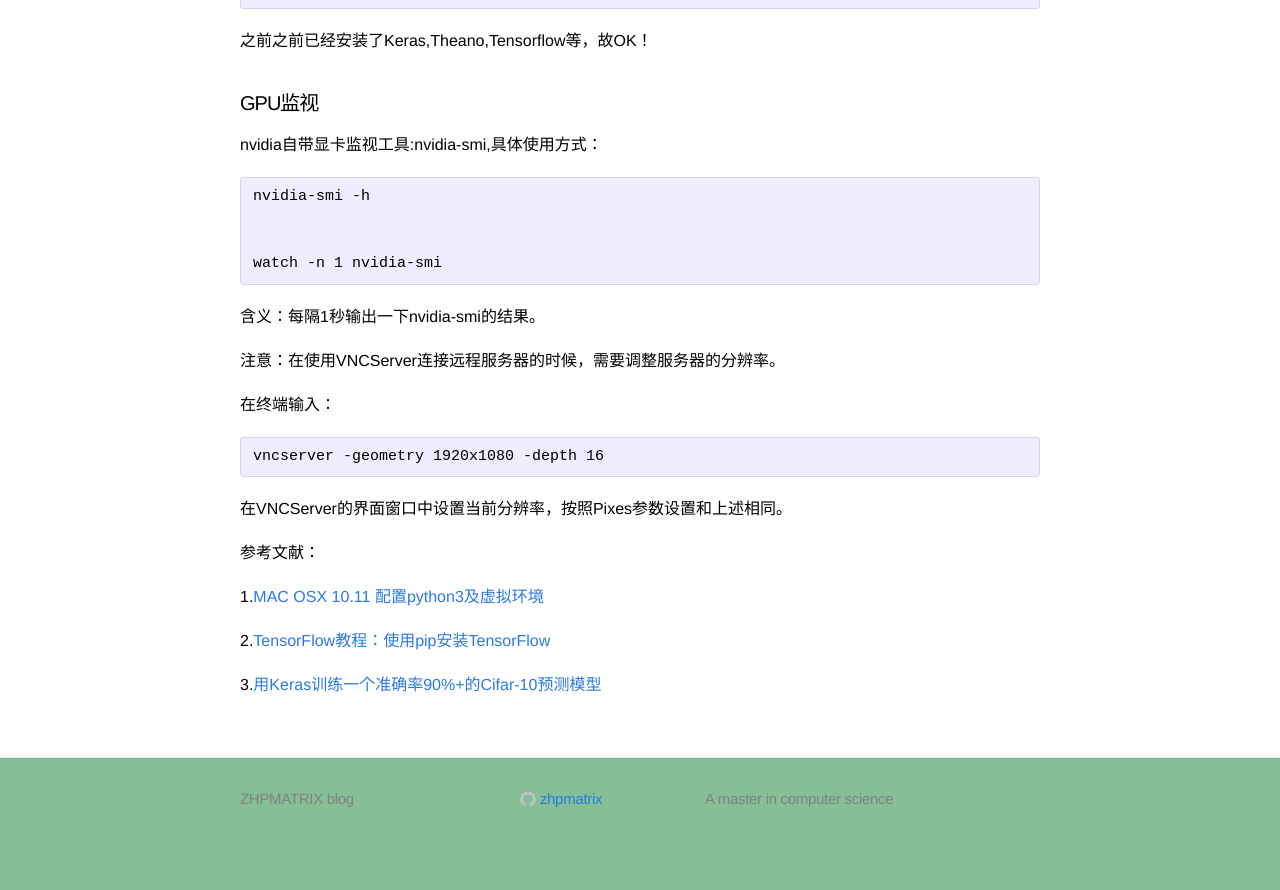
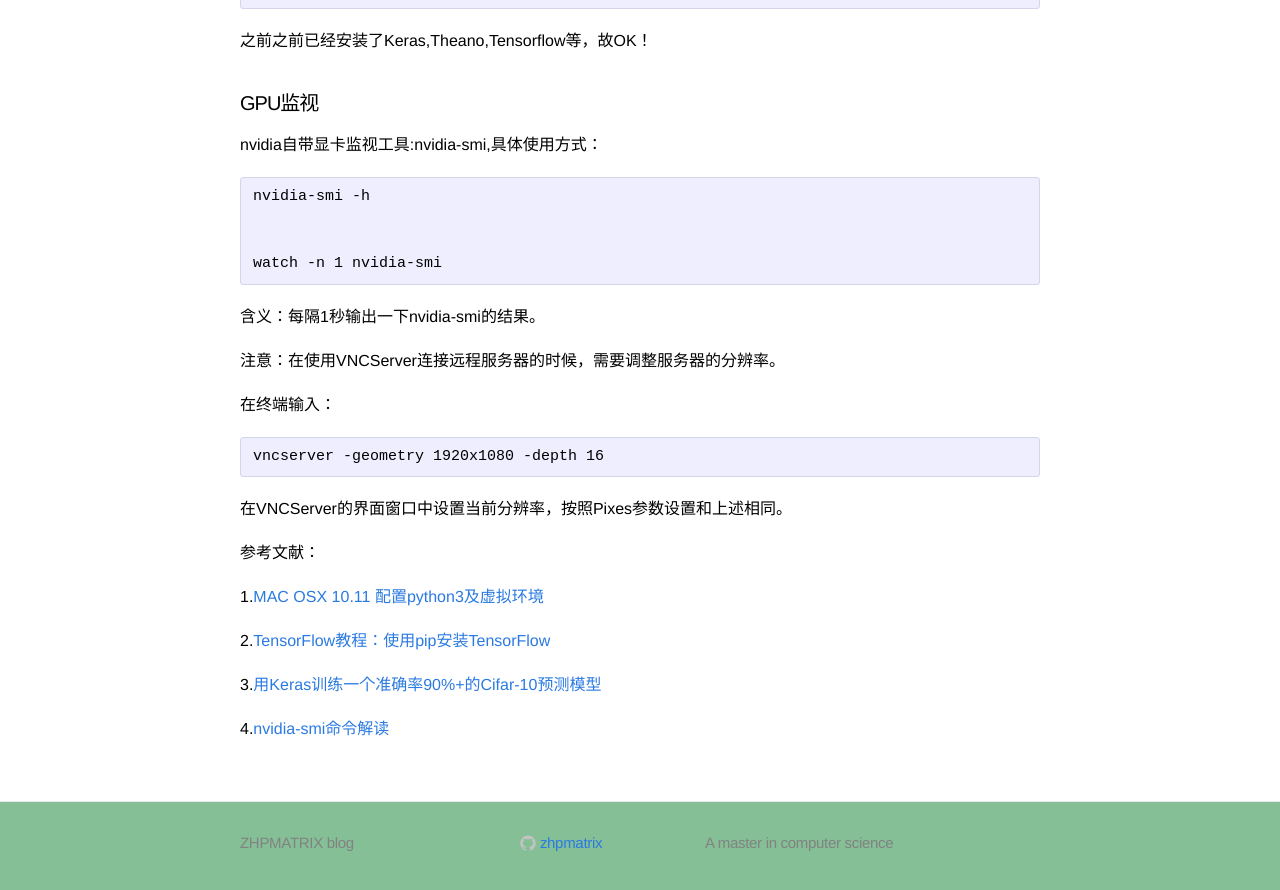
Before and after one commit to zhpmatrix/zhpmatrix.github.io, a Jekyll site: the page built from _posts/2017-05-15-sgd-with-feedback-coding-experiences.md, in a window 1280 px wide and 900 px high, scrolled down 1198 px. Shown: the top 890 px of the window. Built offline with Jekyll 4.4.1, drawn with Linux system fonts in a browser that asks for light colours; comment, search, counter and statistics services are not loaded; before the commit the page ends 2054 px from its top, so only the background shows below that.

```diff
--- a/_posts/2017-05-15-sgd-with-feedback-coding-experiences.md
+++ b/_posts/2017-05-15-sgd-with-feedback-coding-experiences.md
@@ -59,3 +59,5 @@ nvidia自带显卡监视工具:nvidia-smi,具体使用方式：
 2.[TensorFlow教程：使用pip安装TensorFlow](http://suanfazu.com/t/tensorflow-pip-tensorflow/13401)
 
 3.[用Keras训练一个准确率90%+的Cifar-10预测模型](http://nooverfit.com/wp/%E7%94%A8keras%E8%AE%AD%E7%BB%83%E4%B8%80%E4%B8%AA%E5%87%86%E7%A1%AE%E7%8E%8790%E7%9A%84cifar-10%E9%A2%84%E6%B5%8B%E6%A8%A1%E5%9E%8B/)
+
+4.[nvidia-smi命令解读](http://blog.csdn.net/sallyxyl1993/article/details/62220424)
```
